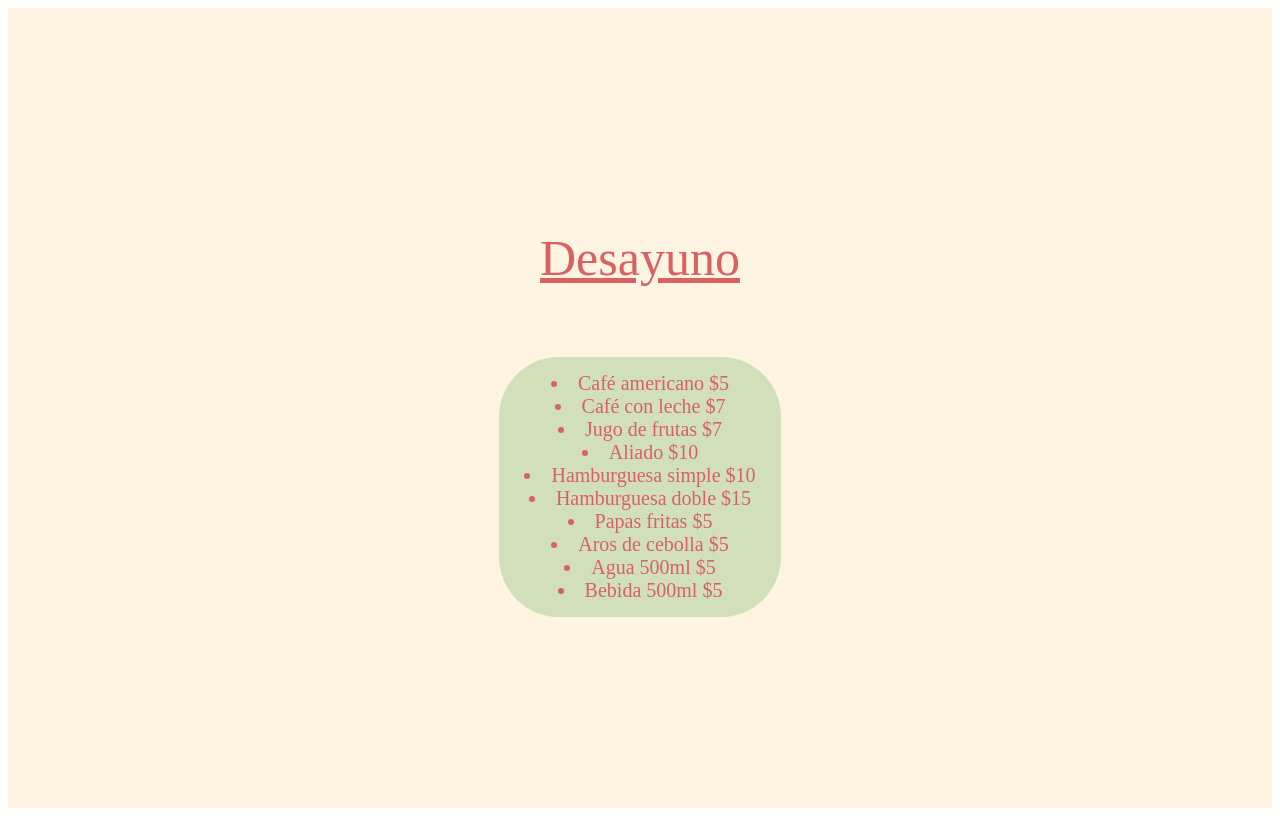
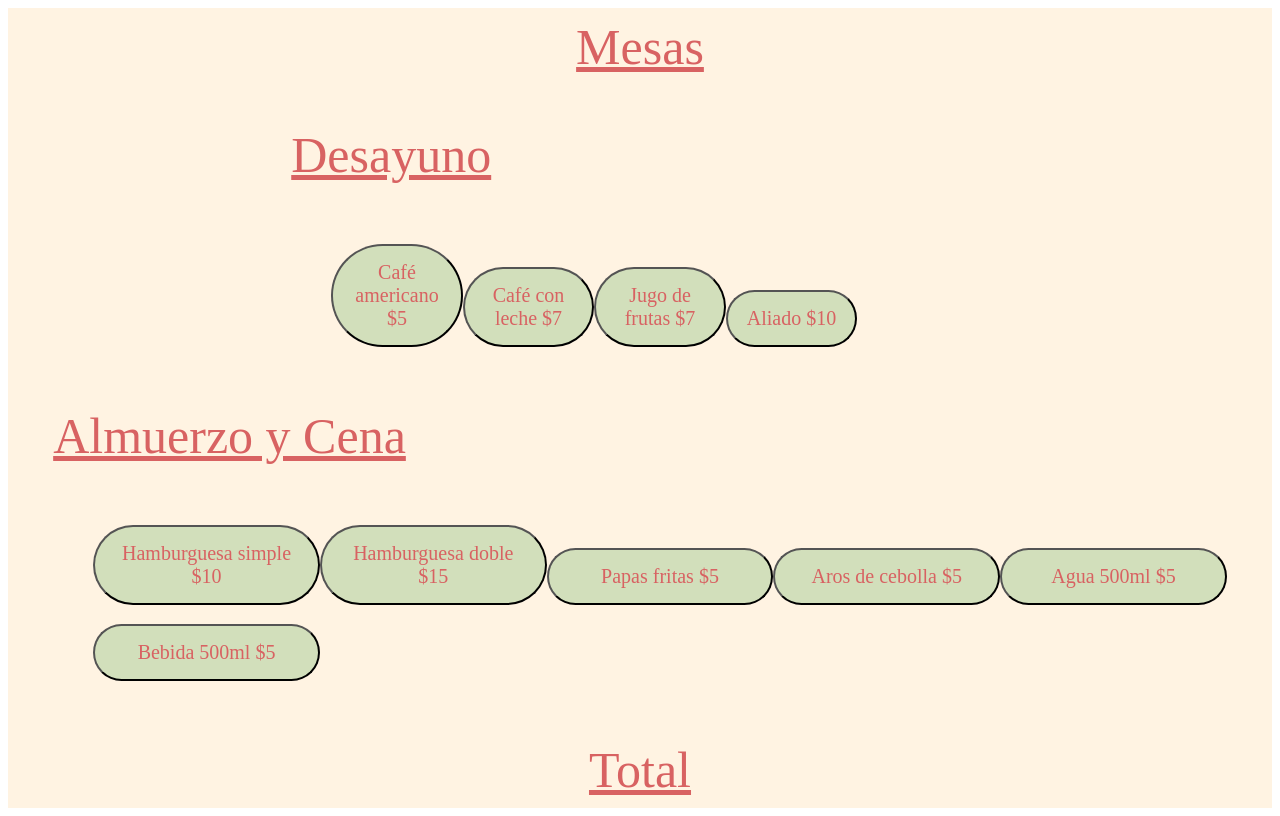
Before and after one commit to amandamheredia/BurgerQueen, a React (Create React App) app: page /mesas in a window 1280 px wide. Built offline with nearby package versions, Linux system fonts and the light colour scheme; no server answers.

Commit message:
filtros menu

```diff
--- a/src/components/App.css
+++ b/src/components/App.css
@@ -40,8 +40,7 @@
 }
 
 .mesas-container,
-.cocina-container,
-.breakfast-list {
+.cocina-container {
   background-color: #fff3e2;
   min-height: 100vh;
   display: flex;
@@ -54,8 +53,9 @@
 
 .top-mesas,
 .top-cocina,
-.desayuno,
-.almuerzo-y-cena {
+.desayuno-header,
+.almuerzo-header,
+.total-header {
   text-decoration: underline;
   font-family: 'Now-Bold';
   font-size: 50px;
@@ -63,7 +63,8 @@
   float: top center;
 }
 
-.desayuno-items {
+
+.boton-item {
   font-family: 'Now-Bold';
   font-size: 20px;
   color: #d86262;
@@ -75,33 +76,3 @@
   text-align: center;
   gap: 50px;
 }
-
-.hamburguesa1,
-.hamburguesa2 {
-  font-family: 'Now-Bold';
-  font-size: 20px;
-  color: #d86262;
-  float: top center;
-  background-color: #d2dfbb;
-  border-radius: 90px;
-  width: 10%;
-  padding: 10px;
-  text-align: center;
-}
-
-.papas,
-.aros,
-.agua-500,
-.agua-750,
-.bebida-500,
-.bebida-750 {
-  font-family: 'Now-Bold';
-  font-size: 20px;
-  color: #d86262;
-  float: top center;
-  background-color: #d2dfbb;
-  border-radius: 60px;
-  width: 10%;
-  padding: 15px;
-  text-align: center;
-}
--- a/src/components/Tables.js
+++ b/src/components/Tables.js
@@ -1,4 +1,3 @@
-// import { render } from '@testing-library/react';
 import { React, useEffect, useState } from 'react';
 import menu from "../data/menu.json";
 import './App.css';
@@ -8,17 +7,7 @@ import './App.css';
 
 export default function Tables () {
 
-  const [productos, setProductos] = useState()
-  const datamenu = menu.menu
-
-  // console.log(datamenu)
-  // const [plato, setPlato] = useState()
-  // const [comida, setComida] = useState ({
-  //     "id": "",
-  //     "plato": "",
-  //     "precio": "",
-  //     "horario": ""
-  // })
+  const [comida, setComida] = useState(menu.menu)
 
   useEffect (() =>{
    fetch("menu.json")
@@ -26,30 +15,51 @@ export default function Tables () {
      console.log(response.json)
      return response.json()
    })
-   .then((productos) => {
+   .then(() => {
     console.log(menu)
-    setProductos(menu)
-    // setPlato(menu.menu[0].plato)
-    // setComida({
-    //   "id": "",
-    //   "plato": menu.menu[0].plato,
-    //   "precio": "",
-    //   "horario": "" })
+    setComida(menu)
   })
   }, [])
 
-
+ const desayuno = comida.filter (plato => plato.horario === 'Desayuno')
+ const almuerzo = comida.filter (plato => plato.horario === 'Almuerzo y cena')
 
   return (
     <div className="mesas-container">
-      <p className='desayuno'>Desayuno</p>
-      <p className='desayuno-items'>
-        {datamenu.map(item => (
-          <li key={item.id}>
+
+      <header className='top-mesas'>Mesas</header>
+
+      <section className='desayuno'>
+
+      <p className='desayuno-header'>Desayuno</p>
+
+         <ul>
+         {desayuno.map(item => (
+          <button className='boton-item' key={item.id}>
             {item.plato} {item.precio}
-          </li>
+          </button>
+         ))}
+         </ul>
+
+      </section>
+
+      <section className='almuerzo'>
+
+      <header className='almuerzo-header'>Almuerzo y Cena</header>
+
+       <ul>
+        {almuerzo.map(item => (
+          <button className='boton-item' key={item.id}>
+            {item.plato} {item.precio}
+          </button>
         ))}
-      </p>
+        </ul>
+
+      </section>
+
+      <section className='pedido'>
+        <header className='total-header'>Total</header>
+      </section>
     </div>
   );
 
```
Also changed, not shown: src/components/Breakfast.js (deleted, +0 -17 lines), src/components/Desayuno.js (deleted, +0 -31 lines).
